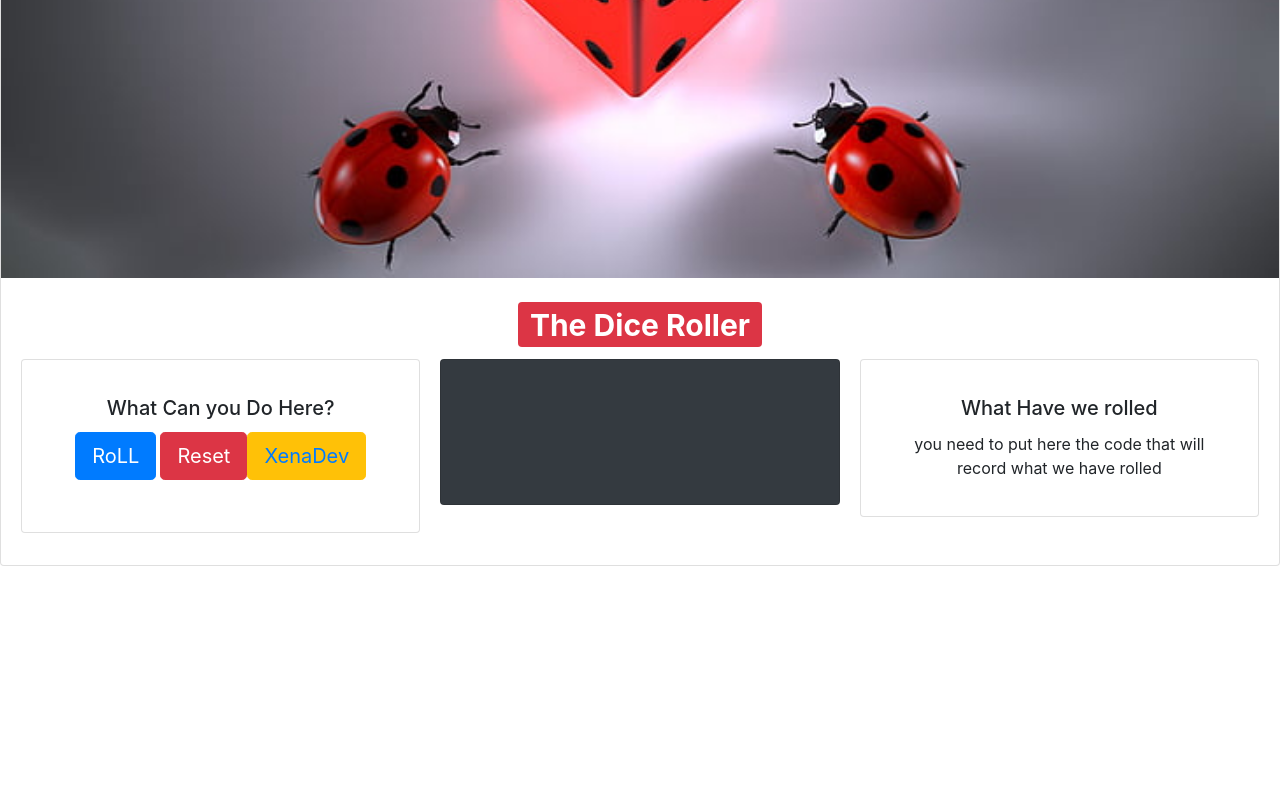
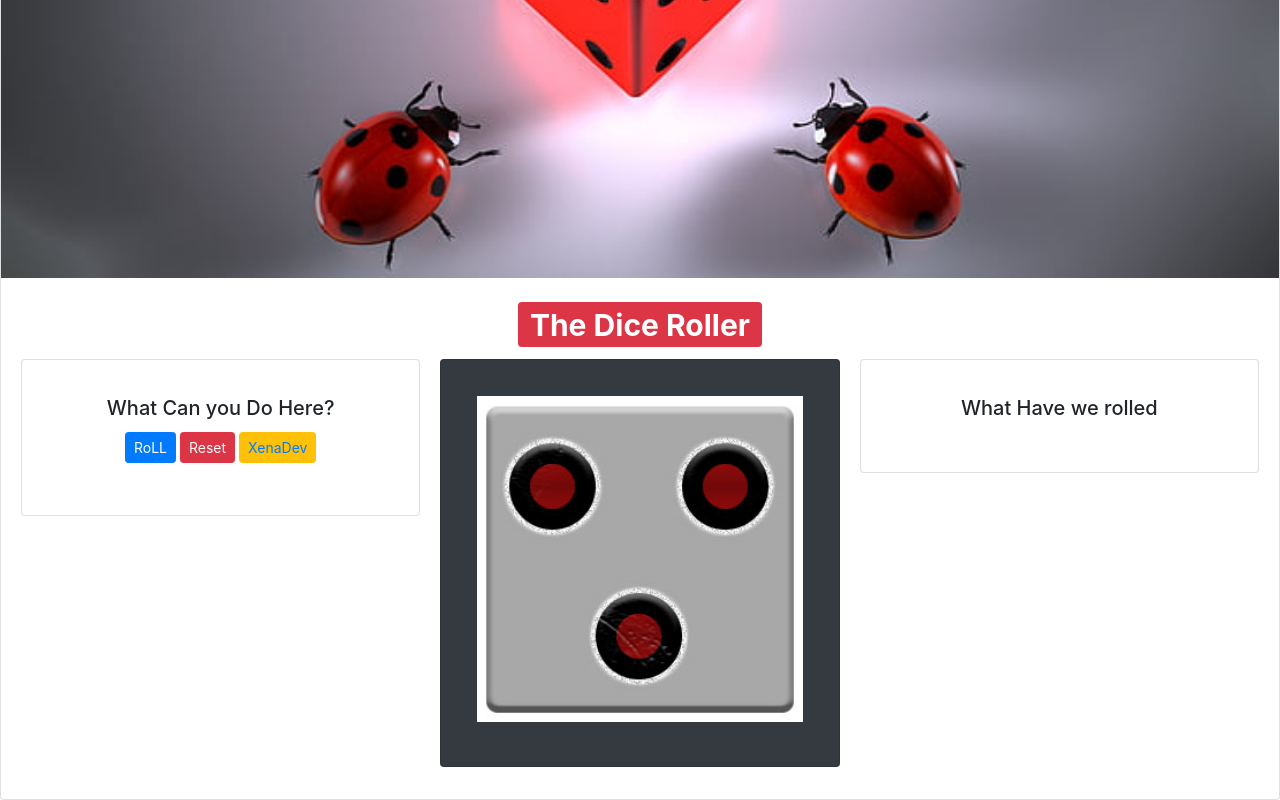
Before and after one commit to TakeNotes898/88NOTES88, a React (Create React App) app in the folder 03 React/dice-roller/: page / in a window 1280 px wide. Shown: the part 392-1192 px from the top of the page. Before the commit the page ends 958 px from the top, so only its background shows below. Built offline with nearby package versions, Linux system fonts and the light colour scheme.

Commit message:
with some brain work the img is rendering but the reslts are still not being recorded snifl

```diff
--- a/03 React/dice-roller/src/App.js
+++ b/03 React/dice-roller/src/App.js
@@ -11,7 +11,8 @@ class App extends Component{
   constructor(props){
     super(props)
     this.state = {
-      numberRolled: ""
+      numberRolled: "",
+      numRecorded : []
     }
   }
 
@@ -33,9 +34,10 @@ class App extends Component{
 
 
               <CardColumns>
-                          <Dice
-                            randomNumberRolled={this.randomNumberRolled}
-                            numberRolled={this.state.numberRolled}/>
+                  <Dice
+                    randomNumberRolled={this.randomNumberRolled}
+                    numberRolled={this.state.numberRolled}
+                    numRecorded = {this.state.numRecorded} />
               </CardColumns>
 
 
--- a/03 React/dice-roller/src/components/Dice.js
+++ b/03 React/dice-roller/src/components/Dice.js
@@ -3,24 +3,36 @@ import Card from 'react-bootstrap/Card';
 import Button from 'react-bootstrap/Button';
 import ButtonGroup from 'react-bootstrap/ButtonGroup';
 // import Image from 'react-bootstrap/Image'
-// import one from './img/01.jpg';
-// import two from './img/02.jpg';
-// import three from './img/03.jpg';
-// import four from './img/04.jpg';
-// import five from './img/05.jpg';
-// import six from './img/06.jpg';
+import one from '../img/01.jpg';
+import two from '../img/02.jpg';
+import three from '../img/03.jpg';
+import four from '../img/04.jpg';
+import five from '../img/05.jpg';
+import six from '../img/06.jpg';
 
 
 class Dice extends Component{
+  constructor(){
+    super();
+    this.state={
+      numberHolder : 2
 
+     }
+    }
 
+diceImg = (imgs) => {
+    let theDice = [one, two, three, four, five, six]
+    return theDice[imgs]
+}
 
 rollTheDice = () => {
-  let theDice = [1, 2, 3, 4, 5, 6];
-  let random = Math.floor(Math.random() * theDice.length)
-  this.props.randomNumberRolled(theDice[random])
+  let random = Math.floor(Math.random() * 6)
+  this.setState({ numberHolder : random, imgs : this.props.numRecorded.concat([random])})
 }
 
+reset = () => {
+        window.location.reload()
+    }
 
   render(){
     return(
@@ -29,25 +41,26 @@ rollTheDice = () => {
           <Card className="text-center p-3">
             <Card.Body>
               <Card.Title>What Can you Do Here?</Card.Title>
-              <ButtonGroup className="mr-1"><p><Button type="submit" size="lg"  variant="primary" onClick={ this.rollTheDice}>RoLL</Button></p></ButtonGroup>
-              <ButtonGroup><p><Button size="lg"  type="reset" variant="danger">Reset</Button></p></ButtonGroup>
-              <ButtonGroup><p><Button size="lg" variant="warning"><a href="http://xenadev.com" target="_blank">XenaDev</a></Button></p></ButtonGroup>
+              <ButtonGroup className="mr-1"><p><Button type="submit" size="sm"  variant="primary" onClick={ this.rollTheDice}>RoLL</Button></p></ButtonGroup>
+              <ButtonGroup className="mr-1"><p><Button size="sm"  onClick = {this.reset} variant="danger">Reset</Button></p></ButtonGroup>
+              <ButtonGroup><p><Button size="sm" variant="warning"><a href="http://xenadev.com" target="_blank">XenaDev</a></Button></p></ButtonGroup>
             </Card.Body>
           </Card>
 
 
-          <Card bg="dark" text="white" className="text-center p-5">
+          <Card bg="dark" text="white" className="text-center p-3">
             <blockquote className="blockquote mb-0 card-body">
-              <h1>{ this.props.numberRolled }</h1>
+              <h1>{ this.props.numberRolled }
+              <img width='100%' src = { this.diceImg(this.state.numberHolder) }/></h1>
             </blockquote>
           </Card>
-
 
           <Card className="text-center p-3">
             <Card.Body>
               <Card.Title>What Have we rolled</Card.Title>
               <Card.Text>
-                you need to put here the code that will record what we have rolled
+
+                  <ol>{this.props.numRecorded.map(value => <li>{value}</li>)}</ol>
               </Card.Text>
             </Card.Body>
           </Card>
```
